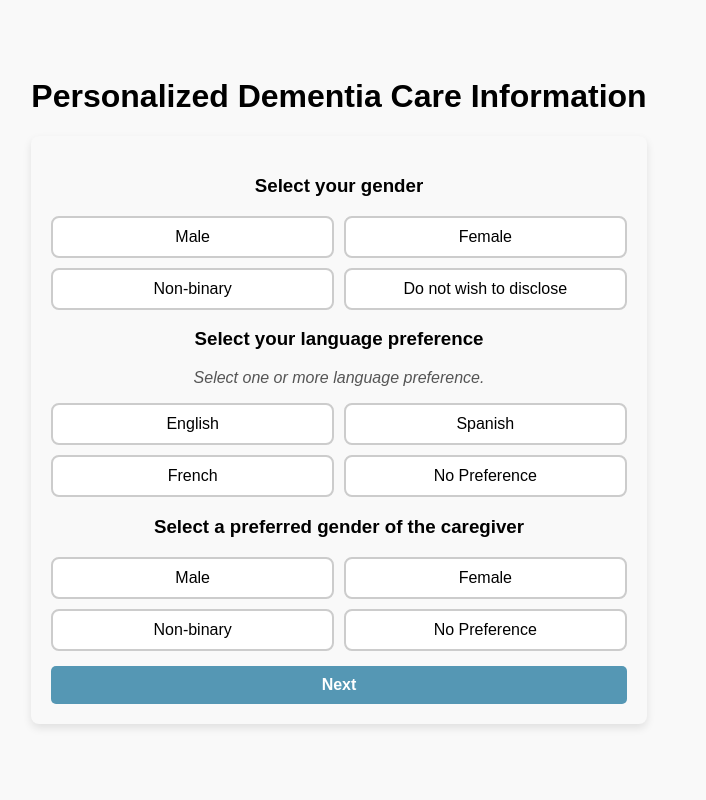
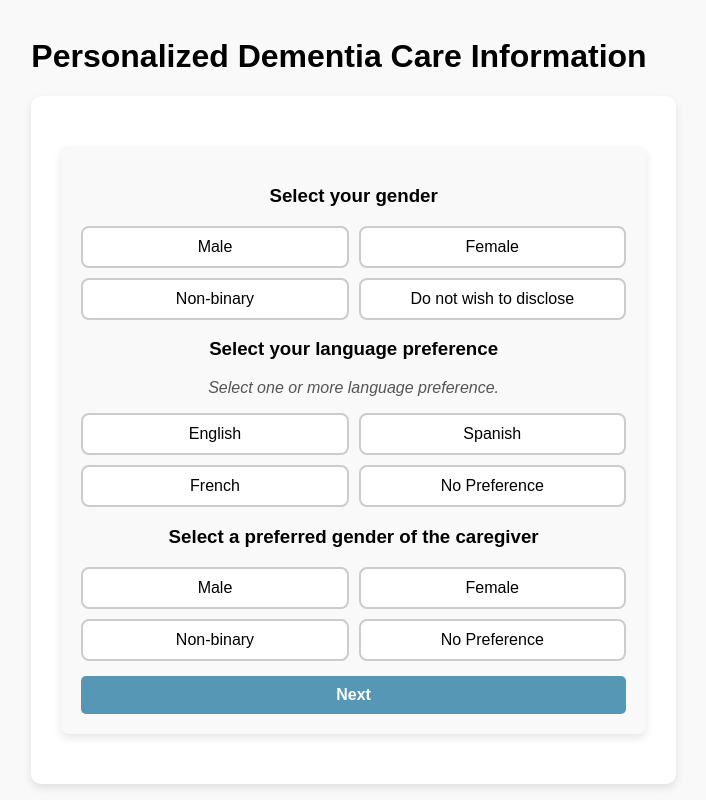
Before and after one commit to RakeshSuvvari/Caring_Minds, a React (Create React App) app in the folder frontend/care-recipient-form/: page / in a window 1280 px wide. Shown: the whole page, without its empty margins (301-1007 px from the left). Built offline with nearby package versions, Linux system fonts and the light colour scheme.

Commit message:
Ui styles

```diff
--- a/frontend/care-recipient-form/src/App.css
+++ b/frontend/care-recipient-form/src/App.css
@@ -9,9 +9,11 @@ body {
 }
 
 .container {
-  width: 400px;
+  width: 95%;
   background-color: #ffffff;
   padding: 30px;
+  margin-left: auto;
+  margin-right: auto;
   border-radius: 10px;
   box-shadow: 0 4px 8px rgba(0, 0, 0, 0.1);
   text-align: center;
@@ -69,3 +71,21 @@ h2 {
 .button:hover {
   background-color: #e76e3d;
 }
+
+.profile-tile {
+  border: 2px solid #ddd;
+  border-radius: 10px;
+  padding: 15px;
+  background-color: #fdfdfd;
+  transition: box-shadow 0.3s ease;
+}
+
+.profile-tile:hover {
+  box-shadow: 0 4px 10px rgba(0, 0, 0, 0.2);
+}
+
+.similarity-score {
+  font-size: 18px;
+  font-weight: bold;
+  color: #007BFF;
+}
--- a/frontend/care-recipient-form/src/App.js
+++ b/frontend/care-recipient-form/src/App.js
@@ -4,10 +4,19 @@ import CareRecipientForm from './CareRecipientForm';
 
 function App() {
   return (
+    // <div className="App">
+    //   <h1> Personalized Dementia Care Information</h1>
+    //   <CareRecipientForm />
+    // </div>
     <div className="App">
-      <h1> Personalized Dementia Care Information</h1>
+    <header className="App-header" style={{textAlign: 'center'}}>
+      <h1>Personalized Dementia Care Information</h1>
+    </header>
+
+    <div className="container">
       <CareRecipientForm />
     </div>
+  </div>
   );
 }
 
```
